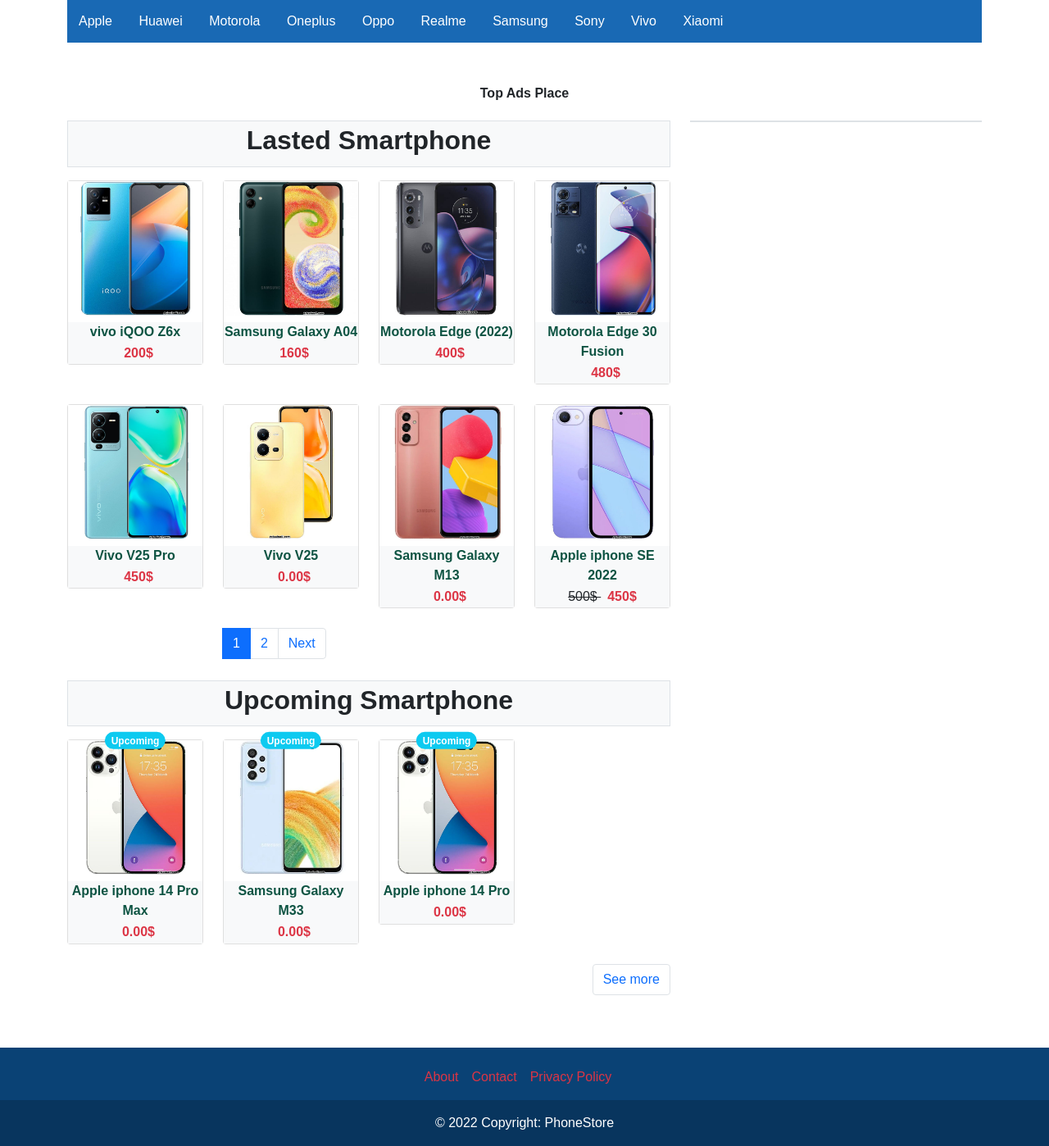
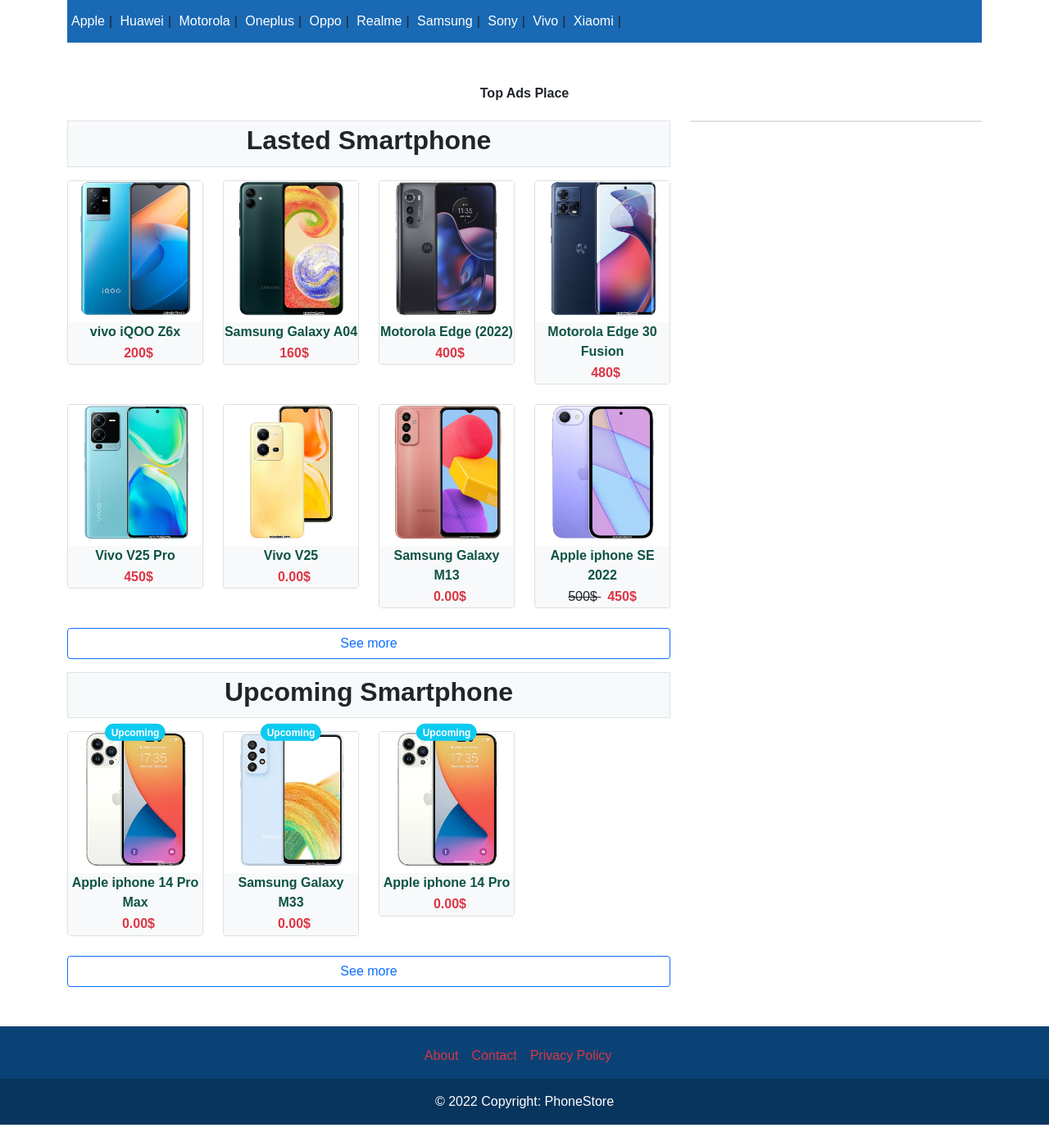
Before and after one commit to engnraminul/Phone-Store, a Django app: page / in a window 1280 px wide. Shown: the part 70-1468 px from the top of the page at 82% size. After the commit the page ends 1442 px from the top, so only its background shows below. Run offline with Django 4.2, Linux system fonts and the light colour scheme; data comes from the database, SQL or seed files in the repository; parts of the project's set-up code (start-up, migrations or seed data) failed here and were passed over; some libraries are stand-ins or nearby versions.

Commit message:
some design update

```diff
--- a/static/CSS/Style.css
+++ b/static/CSS/Style.css
@@ -20,11 +20,13 @@ div.scrollmenu {
     color: white;
     text-align: center;
     padding: 14px;
+    padding-left: 5px;
+    padding-right: 5px;
     text-decoration: none;
-  }
+}
 
   div.scrollmenu a:hover {
-    background-color: rgb(87, 51, 51);
+    background-color: rgb(158, 25, 25);
   }
 
 
--- a/templates/base.html
+++ b/templates/base.html
@@ -17,15 +17,10 @@
                 <link rel="stylesheet" href="https://cdn.jsdelivr.net/npm/bootstrap-icons@1.9.1/font/bootstrap-icons.css">
                 <base href="/">
 
-
-
-
-
-
                 <!-- Bootstrap CSS -->
 
 
-                <title>Phone Store</title>
+                <title>SpecBuzz</title>
                 {% block head %}
 
                 {% endblock %}
@@ -43,16 +38,14 @@
                       <div class="scrollmenu">
 
                         {% for brand in request|brand_tags %}
-                        <a href="{% url 'Phone:phone_filter' slug=brand.slug status='Released' %}">{{brand.name}}</a>
-
-
+                        <a href="{% url 'Phone:phone_filter' slug=brand.slug status='Released' %}">{{brand.name}}</a>|
                         {% endfor %}
                     </div>
                      </div>
 
 
 
-<section style="">
+<section>
     <div class="text-center container py-5">
       <h6 class="mt-1 mb-4"><strong>Top Ads Place</strong></h6>
 
@@ -62,10 +55,6 @@
         {%  block body %}
 
         {% endblock  %}
-
-
-
-
     </div>
 
 
@@ -73,17 +62,7 @@
 
     <div class="col-12 col-md-12 col-lg-4">
       <div class=" border">
-
-
-
-
-
-
-
-
-
 {% block sidebar %}
-
 
 
 {% endblock %}
@@ -99,7 +78,6 @@
 
   {% include 'footer.html' %}
 
-</body>
 
 
 
--- a/templates/home.html
+++ b/templates/home.html
@@ -40,43 +40,9 @@
         {% endfor %}
       </div>
 
-
-      <div class="row">
-        <div class="col-md-4 offset-md-3">
-
-            <ul class="pagination">
-              <li class="page-item">
-                {% if page_obj.has_previous %}
-                <a class="page-link" href="{% url 'Phone:home' %}?page={{page_obj.previous_page_number}}">Previous</a>
-                {% endif %}
-              </li>
-              {% for num_page in page_obj.paginator.page_range %}
-              <br/>
-              {% if page_obj.number == num_page %}
-              <li class="page-item active" aria-current="page">
-                <a class="page-link" href="{% url 'Phone:home' %}?page={{num_page}}">{{num_page}}</a>
-              </li>
-              {% else %}
-              <li class="page-item" aria-current="page">
-                <a class="page-link" href="{% url 'Phone:home' %}?page={{num_page}}">{{num_page}}</a>
-              </li>
-              {% endif %}
-              <br/>
-              {% endfor %}
-              <li class="page-item">
-                {% if page_obj.has_next %}
-                <a class="page-link" href="{% url 'Phone:home' %}?page={{page_obj.next_page_number}}">Next</a>
-                {% endif %}
-              </li>
-            </ul>
-
-        </div>
-      </div>
-
-
-
-
-
+      <div class="d-grid pb-3">
+        <a href="{% url 'Phone:phone_list' status='Released' %}" class="btn btn-outline-primary" id="myBtn">See more</a>
+   </div>
 
 
 
@@ -118,11 +84,10 @@
               </div>
               {% endfor %}
 
-              <ul class="pagination justify-content-end">
-                <li class="page-item">
-                  <a class="page-link" href="{% url 'Phone:phone_list' status='Upcoming' %}">See more</a>
-                </li>
-              </ul>
+
+              <div class="d-grid">
+                <a href="{% url 'Phone:phone_list' status='Upcoming' %}" class="btn btn-outline-primary" id="myBtn">See more</a>
+           </div>
 
             </div>
 
--- a/templates/phone/phone_by_brand.html
+++ b/templates/phone/phone_by_brand.html
@@ -3,7 +3,7 @@
 {% block body %}
 
 <div class=" d-grid p-1 mb-3 text-center border bg-light">
-    <h2>{{brand.name}} {{status}} Smartphone List</h2>
+    <h2 class="h4 fw-bolder">{{brand.name}} {{status}} Smartphone</h2>
     </div>
 
     <div class=" d-grid p-1 mb-3 text-center border bg-light">
```
